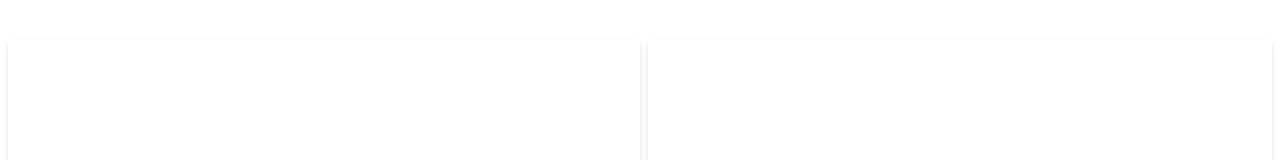
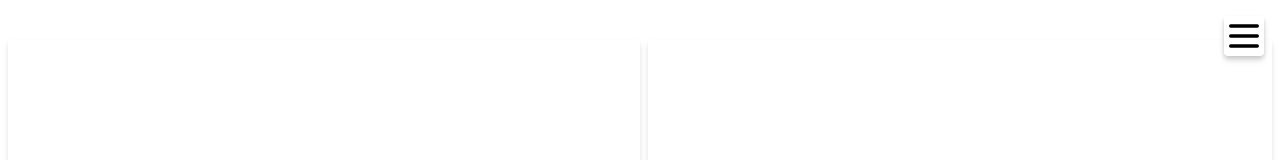
Before and after one commit to link2pod/permission-manager, a Next.js app: page / in a window 1280 px wide. Shown: the top 160 px of the page. Built offline with nearby package versions, Linux system fonts and the light colour scheme.

Commit message:
Implement Menu

```diff
--- a/app/layout.tsx
+++ b/app/layout.tsx
@@ -1,6 +1,7 @@
 import './globals.css'
 import type { Metadata } from 'next'
 import { Inter } from 'next/font/google'
+import NavDropdown from '@/components/menu/Menu'
 
 const inter = Inter({ subsets: ['latin'] })
 
@@ -16,7 +17,13 @@ export default function RootLayout({
 }) {
   return (
     <html lang="en">
-      <body className={inter.className}>{children}</body>
+      <body className={inter.className}>
+        {/** Drop-down menu showing login/logout, and link to managers */}
+        <div className='fixed top-0 right-0 h-10 w-10 mr-4 mt-4 z-10'>
+          <NavDropdown />
+        </div>
+        {children}
+      </body>
     </html>
   )
 }
--- /dev/null
+++ b/components/menu/AuthItem.tsx
@@ -0,0 +1,7 @@
+"use client"
+
+import MenuItem from "./MenuItem"
+
+export default function AuthItem(){
+  return (<MenuItem>Signin </MenuItem>)
+}
--- /dev/null
+++ b/components/menu/Menu.tsx
@@ -0,0 +1,52 @@
+"use client"
+
+import Link from "next/link"
+import { useState } from "react"
+import MenuItem from "./MenuItem"
+import AuthItem from "./AuthItem"
+
+export default function NavDropdown() {
+  const [show, setShow] = useState(false)
+  return (
+    <div className="relative drop-shadow-md">
+      <div
+        onClick={() => setShow(!show)}
+        className="hover:cursor-pointer hover:text-primary bg-base drop-shadow-md w-full h-full rounded"
+      >
+        <MenuIcon
+        />
+      </div>
+      <div className={`absolute rounded -pt-1 right-0 w-screen flex justify-end ${show ? "" : "hidden"}`}>
+        <div className="w-2/3 sm:w-1/3 right-0 bg-base sm:py-2 rounded">
+          <MenuLinkItem href="/" text="Home" />
+          <MenuLinkItem href="/apps" text="Manage Apps" />
+          <MenuLinkItem href="/files" text="Manage Files" />
+          <AuthItem />
+        </div>
+      </div>
+    </div>
+  )
+}
+
+function MenuLinkItem(props: {
+  text: string,
+  href: string,
+}) {
+  return (
+    <Link href={props.href}>
+      <MenuItem>
+        {props.text}
+      </MenuItem>
+    </Link>
+  )
+}
+
+function MenuIcon(props: {
+  className?: string,
+}) {
+  return (
+    <svg className={props.className} viewBox="0 0 24 24" fill="none" stroke="currentColor" aria-hidden="true">
+      <path stroke-linecap="round" stroke-linejoin="round" stroke-width="2" d="M4 6h16M4 12h16M4 18h16"></path>
+    </svg>
+  )
+}
--- /dev/null
+++ b/components/menu/MenuItem.tsx
@@ -0,0 +1,15 @@
+import { ReactNode } from "react"
+
+export default function MenuItem(props: {
+  children?: ReactNode,
+  onClick?: () => any,
+}) {
+  return (
+    <div
+      className="p-1 sm:p-2 w-full hover:bg-gray-100 hover:text-primary hover:cursor-pointer"
+      onClick={props.onClick}
+    >
+      {props.children}
+    </div>
+  )
+}
```
